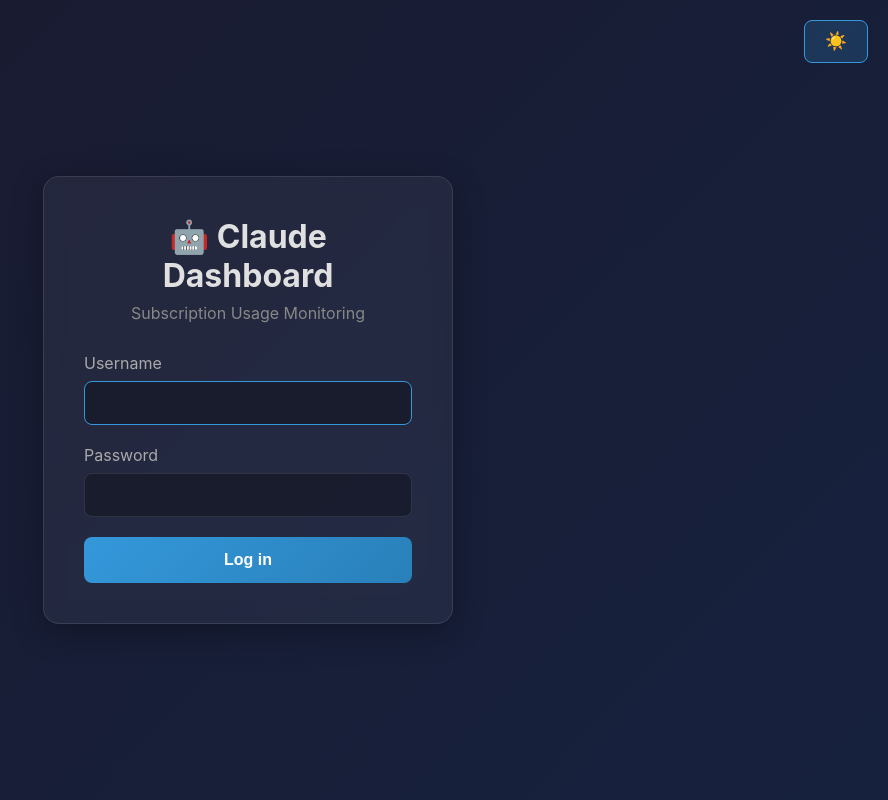
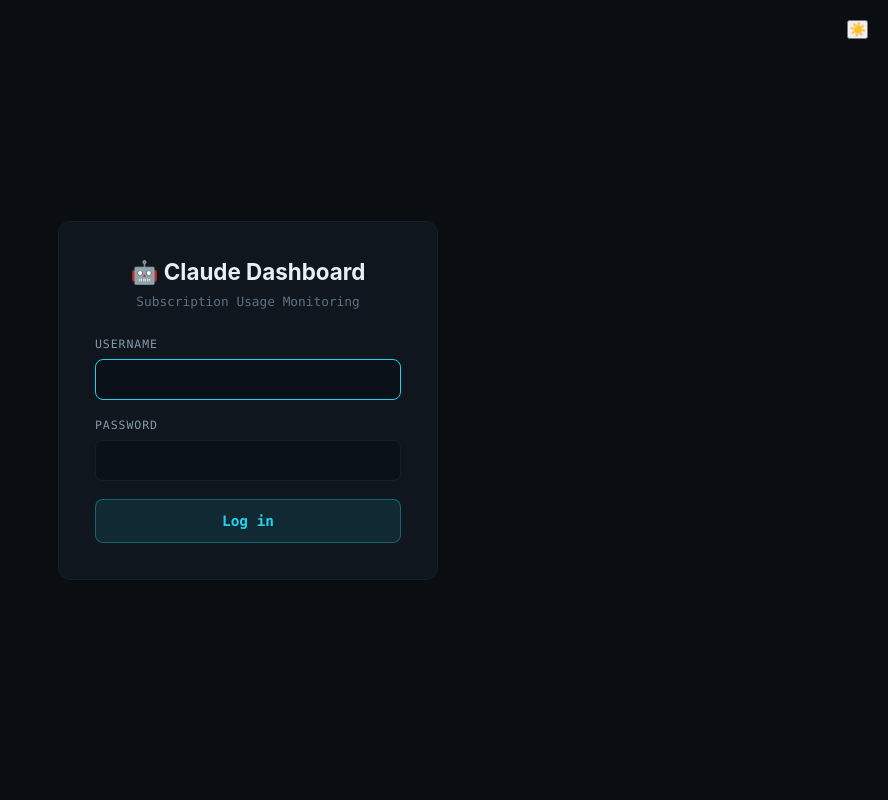
Before and after one commit to robsonek/claude-usage-dashboard, a Flask app: page /login in a window 1280 px wide. Shown: the whole page, without its empty margins (392-1280 px from the left). Run offline with Flask 3, Linux system fonts and the light colour scheme; parts of the project's set-up code (start-up, migrations or seed data) failed here and were passed over.

Commit message:
feat(ui): dark-only Cyan Terminal stylesheet
Co-Authored-By: Claude Sonnet 4.6 <noreply@anthropic.com>

```diff
--- a/static/style.css
+++ b/static/style.css
@@ -1,526 +1,144 @@
-/* CSS Variables - Dark Mode (default) */
-:root {
-    --bg-gradient-1: #1a1a2e;
-    --bg-gradient-2: #16213e;
-    --text-primary: #e0e0e0;
-    --text-secondary: #aaa;
-    --text-muted: #888;
-    --text-dimmed: #666;
-    --card-bg: rgba(255, 255, 255, 0.05);
-    --card-border: rgba(255, 255, 255, 0.1);
-    --input-bg: rgba(0, 0, 0, 0.3);
-    --input-border: rgba(255, 255, 255, 0.1);
-    --progress-bg: rgba(0, 0, 0, 0.3);
-    --shadow-color: rgba(0, 0, 0, 0.3);
-    --accent-blue: #3498db;
-    --accent-blue-hover: rgba(52, 152, 219, 0.3);
-    --accent-red: #e74c3c;
-    --accent-red-hover: rgba(231, 76, 60, 0.3);
-    --btn-blue-bg: rgba(52, 152, 219, 0.2);
-    --btn-red-bg: rgba(231, 76, 60, 0.2);
-    --reset-marker-color: rgba(220, 220, 220, 0.45);
+/* Claude Usage Dashboard — Cyan Terminal (dark-only, data-dense, airy) */
+:root{
+  --bg:#0a0e12;
+  --panel:#0f161d;
+  --panel-2:#0a1018;
+  --border:#15202b;
+  --text:#e8f0f5;
+  --mid:#8499ab;
+  --label:#5b7083;
+  --accent:#22d3ee;
+  --accent-soft:rgba(34,211,238,.10);
+  --accent-border:rgba(34,211,238,.35);
+  --ok:#10b981;
+  --warn:#f5a524;
+  --crit:#f43f5e;
+  --line-weekly:#22d3ee;
+  --line-session:#10b981;
+  --line-sonnet:#a78bfa;
+  --reset-marker-color:rgba(120,150,170,.5);
+  --mono:ui-monospace,SFMono-Regular,Menlo,Consolas,monospace;
+  --sans:-apple-system,BlinkMacSystemFont,'Segoe UI',Roboto,Oxygen,Ubuntu,sans-serif;
 }
 
-/* Light Mode */
-[data-theme="light"] {
-    --bg-gradient-1: #f5f7fa;
-    --bg-gradient-2: #e4e8ed;
-    --text-primary: #1a1a2e;
-    --text-secondary: #555;
-    --text-muted: #777;
-    --text-dimmed: #999;
-    --card-bg: rgba(255, 255, 255, 0.8);
-    --card-border: rgba(0, 0, 0, 0.1);
-    --input-bg: rgba(255, 255, 255, 0.9);
-    --input-border: rgba(0, 0, 0, 0.15);
-    --progress-bg: rgba(0, 0, 0, 0.1);
-    --shadow-color: rgba(0, 0, 0, 0.1);
-    --accent-blue: #2980b9;
-    --accent-blue-hover: rgba(52, 152, 219, 0.2);
-    --accent-red: #c0392b;
-    --accent-red-hover: rgba(231, 76, 60, 0.2);
-    --btn-blue-bg: rgba(52, 152, 219, 0.15);
-    --btn-red-bg: rgba(231, 76, 60, 0.15);
-    --reset-marker-color: rgba(60, 60, 60, 0.45);
+*{margin:0;padding:0;box-sizing:border-box}
+html{background:var(--bg)}
+body{
+  font-family:var(--sans);
+  background:var(--bg);
+  min-height:100vh;
+  color:var(--text);
+  overflow-x:hidden;
+  padding-top:env(safe-area-inset-top);
+  padding-bottom:env(safe-area-inset-bottom);
+  padding-left:env(safe-area-inset-left);
+  padding-right:env(safe-area-inset-right);
 }
 
-/* Reset and base */
-* {
-    margin: 0;
-    padding: 0;
-    box-sizing: border-box;
-}
+/* Layout */
+.dashboard{max-width:1320px;margin:0 auto;padding:22px}
 
-html {
-    background-color: var(--bg-gradient-1);
-}
+/* Header */
+header{display:flex;justify-content:space-between;align-items:center;margin-bottom:22px;padding-bottom:16px;border-bottom:1px solid var(--border)}
+header h1{font-size:1.15rem;font-weight:600;letter-spacing:-.01em}
+.header-actions{display:flex;gap:10px;align-items:center}
 
-body {
-    font-family: -apple-system, BlinkMacSystemFont, 'Segoe UI', Roboto, Oxygen, Ubuntu, sans-serif;
-    background-color: var(--bg-gradient-2);
-    background: linear-gradient(135deg, var(--bg-gradient-1) 0%, var(--bg-gradient-2) 100%);
-    min-height: 100vh;
-    color: var(--text-primary);
-    transition: background 0.3s, color 0.3s;
-    overflow-x: hidden;
-    padding-top: env(safe-area-inset-top);
-    padding-bottom: env(safe-area-inset-bottom);
-    padding-left: env(safe-area-inset-left);
-    padding-right: env(safe-area-inset-right);
-}
+/* Freshness indicator */
+.freshness{display:inline-flex;align-items:center;gap:7px;font-family:var(--mono);font-size:.72rem;color:var(--mid);border:1px solid var(--border);background:var(--panel);padding:5px 10px;border-radius:7px}
+.fresh-dot{width:7px;height:7px;border-radius:50%;background:var(--mid)}
+.freshness.fresh{color:var(--ok)}
+.freshness.fresh .fresh-dot{background:var(--ok);box-shadow:0 0 7px var(--ok)}
+.freshness.stale{color:var(--warn)}
+.freshness.stale .fresh-dot{background:var(--warn);box-shadow:0 0 7px var(--warn)}
+.freshness.dead{color:var(--crit)}
+.freshness.dead .fresh-dot{background:var(--crit);box-shadow:0 0 7px var(--crit)}
 
-/* Theme toggle */
-.theme-toggle {
-    background: var(--btn-blue-bg);
-    border: 1px solid var(--accent-blue);
-    color: var(--accent-blue);
-    border-radius: 8px;
-    padding: 10px 20px;
-    cursor: pointer;
-    font-size: 1.1rem;
-    transition: all 0.2s;
-}
+/* Buttons */
+.btn-refresh,.btn-logout{font-family:var(--mono);padding:6px 13px;border-radius:7px;font-size:.78rem;cursor:pointer;transition:all .15s;text-decoration:none;border:1px solid var(--border);background:var(--panel)}
+.btn-refresh{color:var(--accent);border-color:var(--accent-border);background:var(--accent-soft)}
+.btn-refresh:hover{background:rgba(34,211,238,.18)}
+.btn-logout{color:var(--crit);border-color:rgba(244,63,94,.3)}
+.btn-logout:hover{background:rgba(244,63,94,.12)}
 
-.theme-toggle:hover {
-    background: var(--accent-blue-hover);
-}
-
-/* Login page */
-.login-page {
-    display: flex;
-    justify-content: center;
-    align-items: center;
-    height: 100vh;
-}
-
-.login-container {
-    width: 100%;
-    max-width: 450px;
-    padding: 20px;
-}
-
-.login-box {
-    background: var(--card-bg);
-    backdrop-filter: blur(10px);
-    border-radius: 16px;
-    padding: 40px;
-    border: 1px solid var(--card-border);
-    box-shadow: 0 8px 32px var(--shadow-color);
-}
-
-.login-box h1 {
-    text-align: center;
-    margin-bottom: 8px;
-    font-size: 2rem;
-}
-
-.login-box .subtitle {
-    text-align: center;
-    color: var(--text-muted);
-    margin-bottom: 30px;
-}
-
-.form-group {
-    margin-bottom: 20px;
-}
-
-.form-group label {
-    display: block;
-    margin-bottom: 8px;
-    color: var(--text-secondary);
-}
-
-.form-group input {
-    width: 100%;
-    padding: 12px 16px;
-    border: 1px solid var(--input-border);
-    border-radius: 8px;
-    background: var(--input-bg);
-    color: var(--text-primary);
-    font-size: 1rem;
-    transition: border-color 0.3s;
-}
-
-.form-group input:focus {
-    outline: none;
-    border-color: var(--accent-blue);
-}
-
-.btn-login {
-    width: 100%;
-    padding: 14px;
-    background: linear-gradient(135deg, #3498db 0%, #2980b9 100%);
-    border: none;
-    border-radius: 8px;
-    color: #fff;
-    font-size: 1rem;
-    font-weight: 600;
-    cursor: pointer;
-    transition: transform 0.2s, box-shadow 0.2s;
-}
-
-.btn-login:hover {
-    transform: translateY(-2px);
-    box-shadow: 0 4px 20px rgba(52, 152, 219, 0.4);
-}
-
-.error-message {
-    background: var(--btn-red-bg);
-    border: 1px solid var(--accent-red);
-    color: var(--accent-red);
-    padding: 12px;
-    border-radius: 8px;
-    margin-bottom: 20px;
-    text-align: center;
-}
-
-/* Dashboard */
-.dashboard {
-    max-width: 1400px;
-    margin: 0 auto;
-    padding: 20px;
-}
-
-header {
-    display: flex;
-    justify-content: space-between;
-    align-items: center;
-    margin-bottom: 30px;
-    padding-bottom: 20px;
-    border-bottom: 1px solid var(--card-border);
-}
-
-header h1 {
-    font-size: 1.8rem;
-}
-
-.header-actions {
-    display: flex;
-    gap: 12px;
-    align-items: center;
-}
-
-.btn-refresh, .btn-logout {
-    padding: 10px 20px;
-    border-radius: 8px;
-    font-size: 0.9rem;
-    cursor: pointer;
-    transition: all 0.2s;
-    text-decoration: none;
-}
-
-.btn-refresh {
-    background: var(--btn-blue-bg);
-    border: 1px solid var(--accent-blue);
-    color: var(--accent-blue);
-}
-
-.btn-refresh:hover {
-    background: var(--accent-blue-hover);
-}
-
-.btn-logout {
-    background: var(--btn-red-bg);
-    border: 1px solid var(--accent-red);
-    color: var(--accent-red);
-}
-
-.btn-logout:hover {
-    background: var(--accent-red-hover);
-}
+/* Section labels */
+.section-label{font-family:var(--mono);font-size:.68rem;letter-spacing:.14em;text-transform:uppercase;color:var(--label);margin:0 0 12px 2px}
 
 /* Status cards */
-.current-status {
-    display: grid;
-    grid-template-columns: repeat(auto-fit, minmax(300px, 1fr));
-    gap: 20px;
-    margin-bottom: 30px;
-}
+.current-status{display:grid;grid-template-columns:repeat(3,1fr);gap:14px;margin-bottom:26px}
+.status-card{background:var(--panel);border-radius:9px;padding:15px 16px}
+.status-head{display:flex;justify-content:space-between;align-items:flex-start;margin-bottom:9px}
+.status-name{font-family:var(--mono);font-size:.62rem;letter-spacing:.1em;text-transform:uppercase;color:var(--label);display:flex;align-items:center}
+.status-name .dot{width:7px;height:7px;border-radius:50%;background:var(--mid);margin-right:7px;flex:none}
+.status-card.ok .dot{background:var(--ok)}
+.status-card.warning .dot{background:var(--warn)}
+.status-card.critical .dot{background:var(--crit)}
+.status-trend{font-family:var(--mono);font-size:.62rem;color:var(--mid)}
+.status-value{font-family:var(--mono);font-weight:700;font-size:1.9rem;letter-spacing:-.02em;color:var(--text);display:flex;align-items:baseline;gap:7px;margin-bottom:11px}
+.status-value .u{font-size:.8rem;color:var(--label);font-weight:400}
+.progress-container{height:6px;background:var(--panel-2);border-radius:3px;overflow:hidden;margin-bottom:9px}
+.progress-bar{height:100%;border-radius:3px;transition:width .5s ease;background:var(--mid)}
+.progress-bar.ok{background:var(--ok)}
+.progress-bar.warning{background:var(--warn)}
+.progress-bar.critical{background:var(--crit)}
+.status-details{display:flex;justify-content:space-between;font-family:var(--mono);font-size:.66rem;color:var(--label)}
+.remaining{color:var(--mid)}
+.reset-time{color:var(--label)}
 
-.status-card {
-    background: var(--card-bg);
-    backdrop-filter: blur(10px);
-    border-radius: 16px;
-    padding: 24px;
-    border: 1px solid var(--card-border);
-}
-
-.status-card h3 {
-    margin-bottom: 16px;
-    font-size: 1.1rem;
-    color: var(--text-secondary);
-}
-
-.progress-container {
-    height: 12px;
-    background: var(--progress-bg);
-    border-radius: 6px;
-    overflow: hidden;
-    margin-bottom: 12px;
-}
-
-.progress-bar {
-    height: 100%;
-    border-radius: 6px;
-    transition: width 0.5s ease, background 0.3s;
-}
-
-.progress-bar.ok {
-    background: linear-gradient(90deg, #2ecc71, #27ae60);
-}
-
-.progress-bar.warning {
-    background: linear-gradient(90deg, #f39c12, #e67e22);
-}
-
-.progress-bar.critical {
-    background: linear-gradient(90deg, #e74c3c, #c0392b);
-}
-
-.status-details {
-    display: flex;
-    justify-content: space-between;
-    font-size: 0.9rem;
-}
-
-.remaining {
-    color: var(--text-primary);
-    font-weight: 600;
-}
-
-.reset-time {
-    color: var(--text-muted);
-}
-
-/* Prediction panel */
-.prediction-panel {
-    margin-bottom: 30px;
-}
-
-.prediction-panel h2 {
-    margin-bottom: 20px;
-}
-
-.predictions {
-    display: grid;
-    grid-template-columns: repeat(auto-fit, minmax(280px, 1fr));
-    gap: 20px;
-}
-
-.prediction-card {
-    background: var(--card-bg);
-    backdrop-filter: blur(10px);
-    border-radius: 16px;
-    padding: 20px;
-    border: 1px solid var(--card-border);
-}
-
-.prediction-card h4 {
-    color: var(--text-secondary);
-    margin-bottom: 12px;
-    font-size: 0.95rem;
-}
-
-.prediction-status {
-    font-size: 1.2rem;
-    font-weight: 600;
-    margin-bottom: 12px;
-    padding: 8px 12px;
-    border-radius: 8px;
-}
-
-.prediction-status.ok {
-    background: rgba(46, 204, 113, 0.2);
-    color: #27ae60;
-}
-
-.prediction-status.warning {
-    background: rgba(231, 76, 60, 0.2);
-    color: #c0392b;
-}
-
-.prediction-details p {
-    margin-bottom: 6px;
-    font-size: 0.9rem;
-    color: var(--text-secondary);
-}
-
-.prediction-details strong {
-    color: var(--text-primary);
-}
-
-.no-data {
-    color: var(--text-dimmed);
-    font-style: italic;
-}
+/* Prediction */
+.prediction-panel{margin-bottom:26px}
+.predictions{display:grid;grid-template-columns:repeat(3,1fr);gap:14px}
+.prediction-card{background:var(--panel);border-radius:9px;padding:15px 16px}
+.prediction-card h4{font-family:var(--mono);font-size:.62rem;letter-spacing:.1em;text-transform:uppercase;color:var(--label);margin-bottom:11px}
+.pred-badge{display:inline-flex;align-items:center;gap:6px;font-family:var(--mono);font-size:.7rem;font-weight:600;padding:4px 10px;border-radius:6px;margin-bottom:13px}
+.pred-badge.ok{color:var(--ok);background:rgba(16,185,129,.12);border:1px solid rgba(16,185,129,.25)}
+.pred-badge.warning{color:var(--crit);background:rgba(244,63,94,.12);border:1px solid rgba(244,63,94,.25)}
+.pred-badge.pending{color:var(--mid);background:rgba(132,153,171,.1);border:1px solid var(--border)}
+.pred-kv{display:grid;grid-template-columns:auto 1fr;gap:5px 12px;font-family:var(--mono);font-size:.78rem}
+.pred-kv dt{color:var(--label)}
+.pred-kv dd{color:var(--text);text-align:right;font-weight:600}
+.pred-kv dd.warn{color:var(--crit)}
+.no-data{color:var(--label);font-style:italic;font-family:var(--mono);font-size:.78rem}
 
 /* Chart controls */
-.chart-controls {
-    display: flex;
-    align-items: center;
-    justify-content: center;
-    flex-wrap: wrap;
-    gap: 10px;
-    margin-bottom: 20px;
-    padding: 16px 20px;
-    background: var(--card-bg);
-    border-radius: 12px;
-    border: 1px solid var(--card-border);
-}
-
-.chart-controls span {
-    color: var(--text-secondary);
-    font-size: 0.9rem;
-}
-
-.time-btn {
-    padding: 8px 16px;
-    border-radius: 6px;
-    border: 1px solid var(--card-border);
-    background: transparent;
-    color: var(--text-secondary);
-    cursor: pointer;
-    font-size: 0.85rem;
-    transition: all 0.2s;
-}
-
-.time-btn:hover {
-    background: var(--accent-blue-hover);
-    border-color: var(--accent-blue);
-    color: var(--accent-blue);
-}
-
-.time-btn.active {
-    background: var(--btn-blue-bg);
-    border-color: var(--accent-blue);
-    color: var(--accent-blue);
-    font-weight: 600;
-}
+.chart-controls{display:flex;align-items:center;gap:8px;flex-wrap:wrap;margin-bottom:14px;padding:10px 14px;background:var(--panel);border-radius:9px}
+.chart-controls span{font-family:var(--mono);font-size:.68rem;letter-spacing:.1em;text-transform:uppercase;color:var(--label);margin-right:4px}
+.time-btn{font-family:var(--mono);padding:5px 11px;border-radius:6px;border:1px solid var(--border);background:transparent;color:var(--mid);cursor:pointer;font-size:.72rem;transition:all .15s}
+.time-btn:hover{border-color:var(--accent-border);color:var(--accent)}
+.time-btn.active{background:var(--accent-soft);border-color:var(--accent-border);color:var(--accent);font-weight:600}
 
 /* Charts */
-.charts {
-    display: grid;
-    grid-template-columns: 1fr;
-    gap: 20px;
-    margin-bottom: 30px;
-}
-
-.chart-container {
-    background: var(--card-bg);
-    backdrop-filter: blur(10px);
-    border-radius: 16px;
-    padding: 24px;
-    border: 1px solid var(--card-border);
-    overflow: hidden;
-}
-
-.chart-container h2 {
-    font-size: 1rem;
-    color: var(--text-secondary);
-    margin-bottom: 16px;
-}
-
-.chart-container canvas {
-    height: 400px !important;
-    max-width: 100%;
-}
+.charts{display:grid;grid-template-columns:1fr;gap:14px;margin-bottom:26px}
+.chart-container{background:var(--panel);border-radius:9px;padding:16px 16px 10px;overflow:hidden}
+.chart-container h2{font-family:var(--mono);font-size:.78rem;font-weight:500;color:var(--mid);letter-spacing:.03em;margin-bottom:12px}
+.chart-container canvas{height:280px!important;max-width:100%}
 
 /* Footer */
-footer {
-    text-align: center;
-    padding: 20px;
-    color: var(--text-dimmed);
-    font-size: 0.85rem;
-}
+footer{text-align:center;padding:16px 0 4px;font-family:var(--mono);color:var(--label);font-size:.7rem}
+
+/* Login */
+.login-page{display:flex;justify-content:center;align-items:center;min-height:100vh}
+.login-container{width:100%;max-width:420px;padding:20px}
+.login-box{background:var(--panel);border-radius:12px;padding:36px;border:1px solid var(--border)}
+.login-box h1{text-align:center;margin-bottom:8px;font-size:1.4rem}
+.login-box .subtitle{text-align:center;color:var(--label);margin-bottom:28px;font-family:var(--mono);font-size:.8rem}
+.form-group{margin-bottom:18px}
+.form-group label{display:block;margin-bottom:8px;color:var(--mid);font-family:var(--mono);font-size:.72rem;letter-spacing:.08em;text-transform:uppercase}
+.form-group input{width:100%;padding:11px 14px;border:1px solid var(--border);border-radius:8px;background:var(--panel-2);color:var(--text);font-size:.95rem;transition:border-color .2s}
+.form-group input:focus{outline:none;border-color:var(--accent)}
+.btn-login{width:100%;padding:13px;background:var(--accent-soft);border:1px solid var(--accent-border);border-radius:8px;color:var(--accent);font-size:.9rem;font-weight:600;font-family:var(--mono);cursor:pointer;transition:all .2s}
+.btn-login:hover{background:rgba(34,211,238,.18)}
+.error-message{background:rgba(244,63,94,.12);border:1px solid rgba(244,63,94,.3);color:var(--crit);padding:11px;border-radius:8px;margin-bottom:18px;text-align:center;font-family:var(--mono);font-size:.78rem}
 
 /* Responsive */
-@media (max-width: 768px) {
-    .dashboard {
-        padding: 12px;
-        overflow-x: hidden;
-    }
-
-    header {
-        flex-direction: column;
-        gap: 12px;
-        text-align: center;
-    }
-
-    header h1 {
-        font-size: 1.4rem;
-    }
-
-    .header-actions {
-        flex-wrap: wrap;
-        justify-content: center;
-    }
-
-    .current-status {
-        grid-template-columns: 1fr;
-    }
-
-    .predictions {
-        grid-template-columns: 1fr;
-    }
-
-    .chart-controls {
-        flex-wrap: wrap;
-        gap: 8px;
-        padding: 12px;
-    }
-
-    .time-btn {
-        padding: 6px 12px;
-        font-size: 0.8rem;
-    }
-
-    .charts {
-        grid-template-columns: 1fr;
-    }
-
-    .chart-container {
-        padding: 16px 12px;
-        overflow: hidden;
-    }
-
-    .chart-container canvas {
-        height: 250px !important;
-        max-width: 100%;
-    }
-
-    .prediction-status {
-        font-size: 1rem;
-    }
-
-    .prediction-details p {
-        font-size: 0.85rem;
-    }
+@media(max-width:768px){
+  .dashboard{padding:14px}
+  header{flex-direction:column;gap:12px;text-align:center}
+  .current-status{grid-template-columns:1fr}
+  .predictions{grid-template-columns:1fr}
+  .chart-container canvas{height:220px!important}
 }
-
-@media (max-width: 380px) {
-    .dashboard {
-        padding: 8px;
-    }
-
-    header h1 {
-        font-size: 1.2rem;
-    }
-
-    .btn-refresh, .btn-logout {
-        padding: 8px 14px;
-        font-size: 0.8rem;
-    }
-
-    .theme-toggle {
-        padding: 8px 14px;
-        font-size: 1rem;
-    }
-
-    .status-card {
-        padding: 16px;
-    }
-
-    .chart-container canvas {
-        height: 200px !important;
-    }
+@media(max-width:380px){
+  .dashboard{padding:10px}
+  .status-value{font-size:1.6rem}
+  .chart-container canvas{height:190px!important}
 }
```
Also changed, not shown: test_dashboard_ui.py (added, +22 -0 lines).
